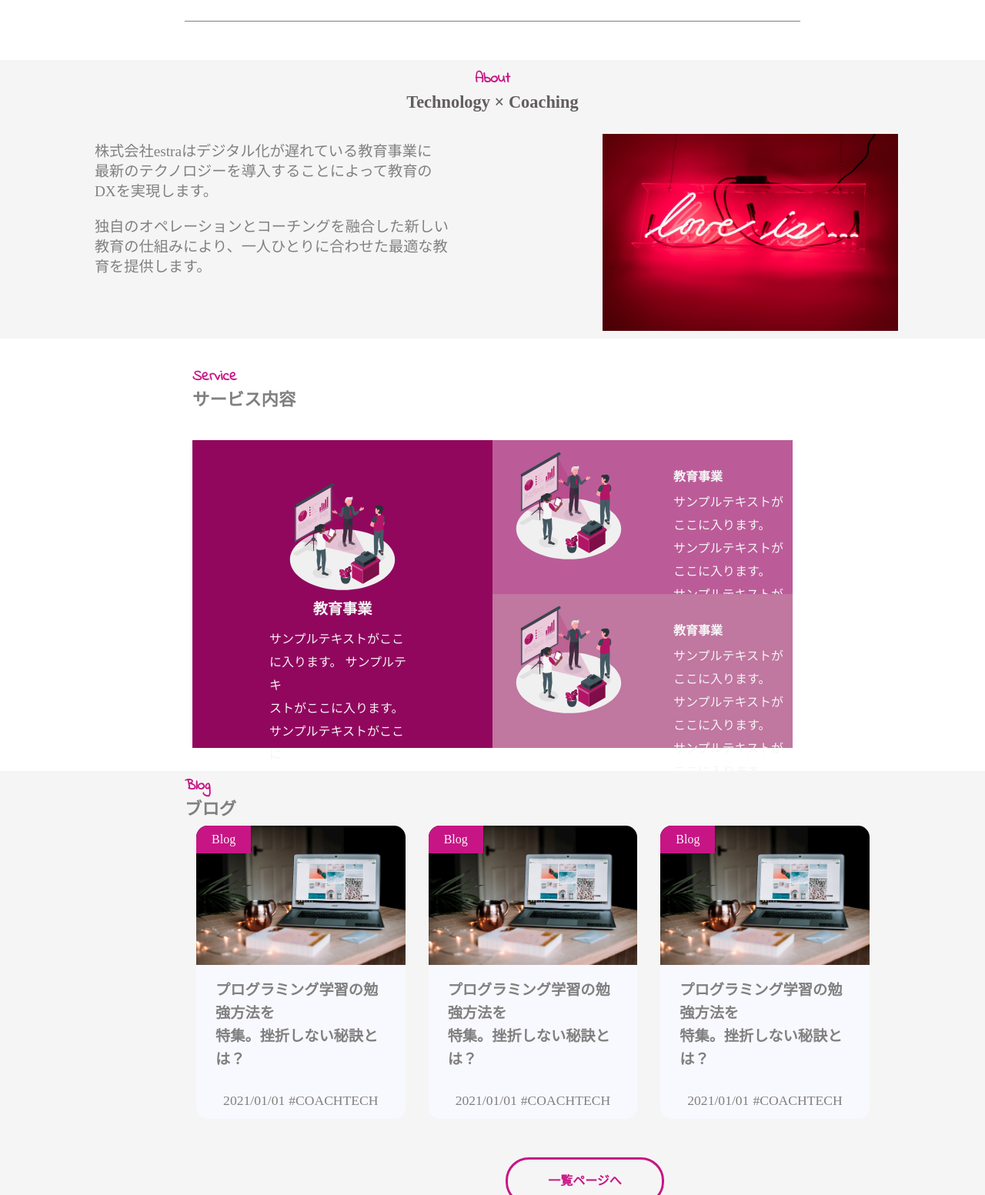
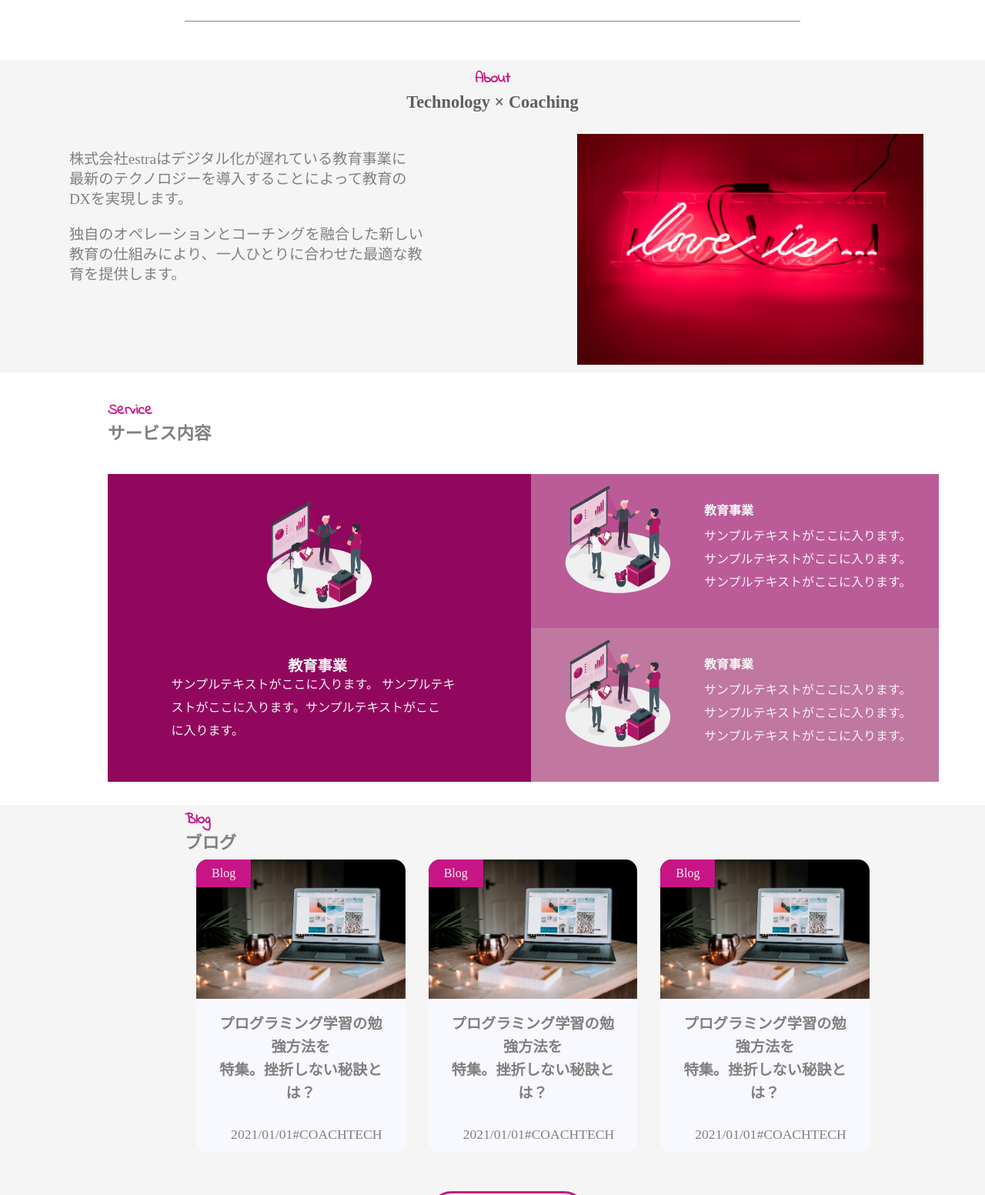
Before and after one commit to botumeki/20230527_yokoyama_lp, a plain HTML site: page 20230612_yokoyama/index.html in a window 1280 px wide. Shown: the part 1247-2800 px from the top of the page at 77% size. Drawn offline with Linux system fonts and the light colour scheme.

Commit message:
任意のメッセージ

```diff
--- a/20230606_yokoyama/css/style.css
+++ b/20230612_yokoyama/css/style.css
@@ -1,6 +1,6 @@
 body {
   /* max-width: 1500px; */
-  margin: 0 auto;
+  width: 100%;
 }
 
 .ttl__tag {
@@ -49,14 +49,14 @@ body {
 .firsuview__img {
   margin: 0 0 0 auto;
   display: block;
-
 }
 
 .firstview__absolute {
   position: absolute;
-  top: 10%;
-  left: 19%;
+  top: 15%;
+  left: 25%;
   width: 50%;
+
 }
 
 .firstview__ttl {
@@ -68,16 +68,17 @@ body {
   font-family: 'Indie Flower', cursive;
 /* font-family: 'Merriweather', serif; */
   margin-bottom: 40px;
+  width: 900px;
 }
 
 .firstview__ttl--sub {
-  font-size: 2rem;
+  font-size: 1.8rem;
   padding: 0px 10px;
   color: #c71585 ;
 }
 
 .firstview__text {
-  font-size: 1.4rem;
+  font-size: 1.2rem;
   color:  #808080;
   padding: 10px;
   line-height: 20px;
@@ -164,6 +165,9 @@ body {
   color: rgb(99, 94, 94);
 }
 
+.about__container {
+  /* width: 1200px; */
+}
 .about__content {
   display: flex;
   flex-wrap: wrap;
@@ -172,12 +176,12 @@ body {
 
 .about__text--area{
   color: #808080;
-  padding: 10px 20px;
+  padding: 20px 20px 0;
   margin-right: 150px;
 }
 
 .about__img {
-  width: 30%;
+  width: 450px;
   padding: 10px 20px;
 }
 
@@ -190,14 +194,15 @@ body {
 /* service */
 
 .service {
-  margin: 30px 250px;
+  margin: 30px auto;
+  max-width: 1000px;
 }
 
 .service__top {
   padding-bottom: 30px;
 }
 .service__container {
-  /* margin: 20px auto 300px; */
+
 }
 .service__content {
   padding-bottom: 10px;
@@ -209,22 +214,28 @@ body {
   display: grid;
   grid-template-rows: 200px 200px;
   grid-template-columns: 4fr 4fr;
-  margin: 0 auto;
 }
 
 .service__box1 {
-  background-image: url(../img/service__first.svg);
-  background-size: 150px;
-  background-repeat: no-repeat;
-  background-position: 50% 20%;
+  position: relative;
+  /* background: url(../img/service__first.svg)no-repeat center/cover; */
+  /* background-size: 150px; */
+  /* background-position: 50% 20%; */
   grid-row: 1/3;
   grid-column: 1/2;
   background-color: #91075e;
   color: #f5f5f5;
 }
 
+.service__box1 img {
+  width: 150px;
+  margin: 30px 200px 0px;
+}
+
 .box1__item {
- margin: 210px auto 20px;
+ position: absolute;
+ top: 60%;
+ left: 15%;
 }
 
  .education__business {
@@ -234,9 +245,9 @@ body {
 
 .service__sumpletext {
   font-size: 1rem;
-  padding: 15px 100px;
   line-height: 30px;
   text-align: left;
+  width: 380px;
 }
 
 .service__box2 {
@@ -248,20 +259,21 @@ body {
   grid-column: 2/3;
   background-color: #bb5c99;
   color: #f5f5f5;
-  padding-left: 35px;
+  padding-left: 25px;
   height: 200px;
+
 }
 
 .service__box3 {
-  background-image: url(../img/service__first.svg);
+  background:url(../img/service__first.svg)no-repeat center/cover;
   background-size: 150px;
-  background-repeat: no-repeat;
   background-position: 10% 20%;
   grid-row: 2/3;
   grid-column: 2/3;
   background-color: #c077a0;
   color: #f5f5f5;
-  padding-left: 35px;
+  padding-left: 25px;
+
 }
 
 .box__item--sub  {
@@ -276,6 +288,7 @@ body {
   font-size: 1rem;
   padding: 10px 0;
   line-height: 30px;
+  width: 300px;
 }
 
 
@@ -331,6 +344,7 @@ body {
 
 .blog__card--content {
    padding: 15px 25px;
+   text-align: center;
 }
 
 .blog__card--ttl {
@@ -340,22 +354,22 @@ body {
   line-height: 30px;
   color: #808080;
   font-weight: bold;
-
 }
 
 .blog__card--tag {
   display: flex;
   justify-content: space-between;
-  padding: 0 10px;
+  padding: 0 20px;
   color: 	#808080;
   font-size: 1.1rem;
+
 }
 
 
 .blog__listpage {
-  /* margin: 40px; */
+  margin-left: -200px;
   text-align: center;
-  padding-top: 40px;
+  padding: 40px 0;
 }
 
 .blog__listpage--btn {
@@ -372,12 +386,13 @@ body {
 
 /* company */
 .company {
-  /* width: 100%; */
-  margin: 10px 0;
+  margin: 10px auto;
+  max-width: 1000px;
+  width: 100%;
 }
 
 .company__container {
-  margin: 0 500px;
+  /* display: inline-block; */
 }
 
 .company__ttl--item {
@@ -390,10 +405,10 @@ body {
   color: #808080;
   margin: 10px 0;
   font-size: 1.4rem;
+  width: 300px;
 }
 
 .company__table {
-  /* margin: 10px auto; */
   color: #808080;
   font-size: 1.2rem;
 }
@@ -406,13 +421,13 @@ body {
   width: 250px;
   text-align: left;
   background-color: #f5f5f5;
-  padding-left: 20px;
+  padding-left: 30px;
   border: solid 1px #d3d3d3;
 }
 
 .company__table td {
-  width: 600px;
-  padding-left: 20px;
+  width: 800px;
+  padding-left: 30px;
   border: solid 1px #d3d3d3;
 }
 
@@ -426,7 +441,6 @@ body {
   position: relative;
   background-image: url(../img/recruit.png);
   width: 50vw;
-  /* height: 25vh; */
 }
 
 .recruit__ttl {
@@ -452,12 +466,12 @@ body {
   font-size: 3rem;
   color: white;
   transform: translate(-50%,-50%);
+  width: 400px;
 }
 .company__img--item p {
   color: white;
   font-size: 30px;
   font-weight: bold;
-
 }
 
 .company__inquiry {
--- a/20230606_yokoyama/index.html
+++ b/20230612_yokoyama/index.html
@@ -87,7 +87,7 @@
         <p class="ttl__tag">About</p>
         <h2 class="about__Technology">Technology × Coaching</h2>
       </div>
-      <div>
+      <div class="about__container">
         <div class="about__content">
           <div class="about__text--area">
             <p class="about__text--system">株式会社estraはデジタル化が遅れている教育事業に<br>
@@ -111,9 +111,10 @@
 
         <div class="service__grid">
           <div class="service__box1">
+            <img src="img/service__first.svg" alt="">
             <div class="box1__item">
               <h3 class="education__business">教育事業</h3>
-                <p class="service__sumpletext">サンプルテキストがここに入ります。 サンプルテキ<br>ストがここに入ります。サンプルテキストがここに<br>入ります。</p>
+              <p class="service__sumpletext">サンプルテキストがここに入ります。 サンプルテキ<br>ストがここに入ります。サンプルテキストがここ<br>に入ります。</p>
             </div>
 
           </div>
@@ -231,6 +232,7 @@
           </tr>
         </table>
       </div>
+    </section>
 
     <div class="company__img--item">
       <div class="company__recruit">
@@ -244,10 +246,9 @@
     <div class="company__inquiry" id="contact">
       <h2>株式会社esutraへの問い合わせはこちらから</h2>
       <div class="inquiry__border"> </div>
-        <!-- <hr> -->
       <a class="inquiry__btn" href="">お問い合わせ</a>
     </div>
-    </section>
+
 
     <footer>
       <div class="footer__copyright">
```
Also changed, not shown: 20230612_yokoyama/css/reset.css (renamed from 20230606_yokoyama/css/reset.css), 20230612_yokoyama/img/about.jpg (renamed from 20230606_yokoyama/img/about.jpg), 20230612_yokoyama/img/blog__first.jpg (renamed from 20230606_yokoyama/img/blog__first.jpg), 20230612_yokoyama/img/estra_logo.png (renamed from 20230606_yokoyama/img/estra_logo.png), 20230612_yokoyama/img/firstview.jpg (renamed from 20230606_yokoyama/img/firstview.jpg), 20230612_yokoyama/img/interview.png (renamed from 20230606_yokoyama/img/interview.png), 20230612_yokoyama/img/mailicon.svg (renamed from 20230606_yokoyama/img/mailicon.svg), 20230612_yokoyama/img/recruit.png (renamed from 20230606_yokoyama/img/recruit.png), 20230612_yokoyama/img/service__first.svg (renamed from 20230606_yokoyama/img/service__first.svg). Lines whose indentation alone changed are shown as unchanged.
